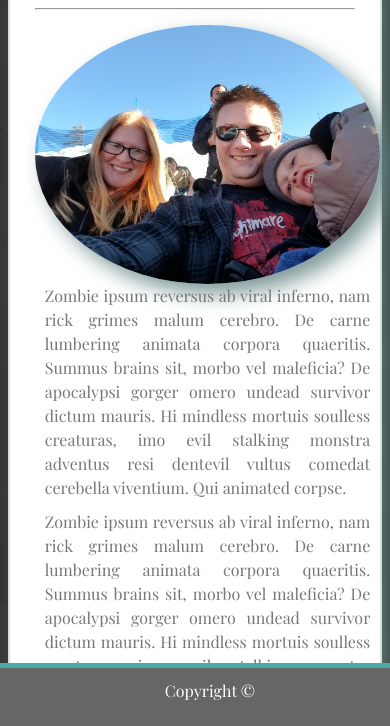
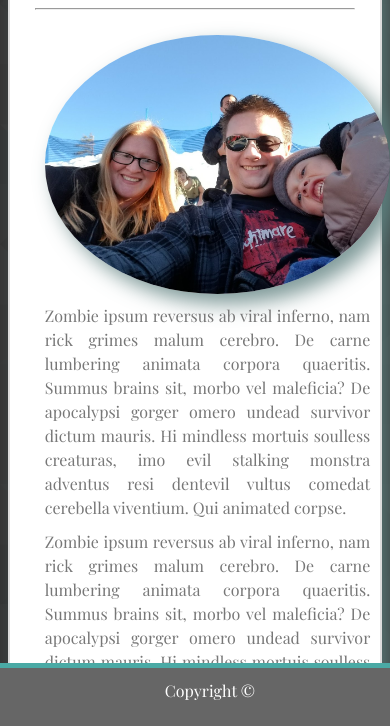
Before and after one commit to loftusjl/Responsive-Portfolio, a plain HTML site: page index.html in a window 390 px wide. Shown: the part 116-842 px from the top of the page. Drawn offline with nearby package versions, Linux system fonts and the light colour scheme; a script that the page names is missing.

Commit message:
adjusted classes. working out @media screen requirements

```diff
--- a/assets/css/style.css
+++ b/assets/css/style.css
@@ -91,6 +91,7 @@ p:before {
     max-height: 300px;
     float: left;
     border-radius: 50%;
+    margin: 10px;
 }
 
 /* contact styles */
@@ -188,12 +189,12 @@ h1, h2, h3, h4{font-family: 'Georgia', Times, 'Times New Roman', serif;}
 .footer-BG{background-color: #666; color: #fff}
 
 /* media queries */
-@media (max-width: 980px) {
+@media screen and (max-width: 980px) {
+    .wrapper{max-width: 760px;}
+}
+@media screen and (max-width: 768px) {
 
 }
-@media (max-width: 768px) {
+@media screen and (max-width: 640px) {
 
 }
-@media (max-width: 640px) {
-
-}
```
